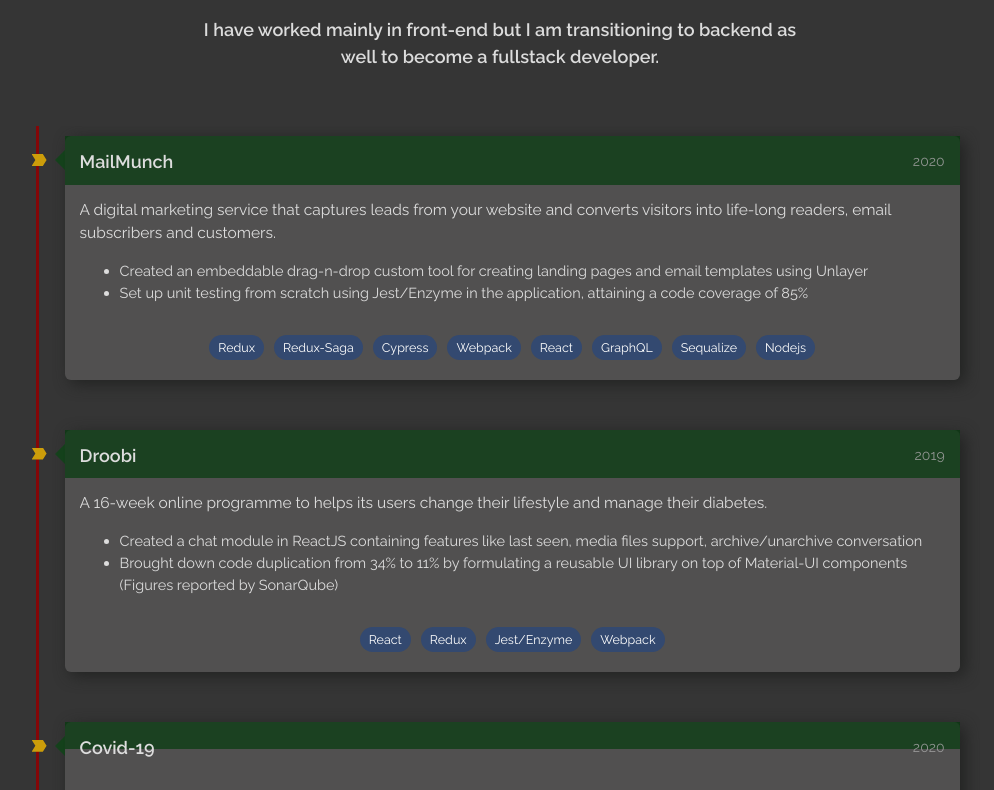
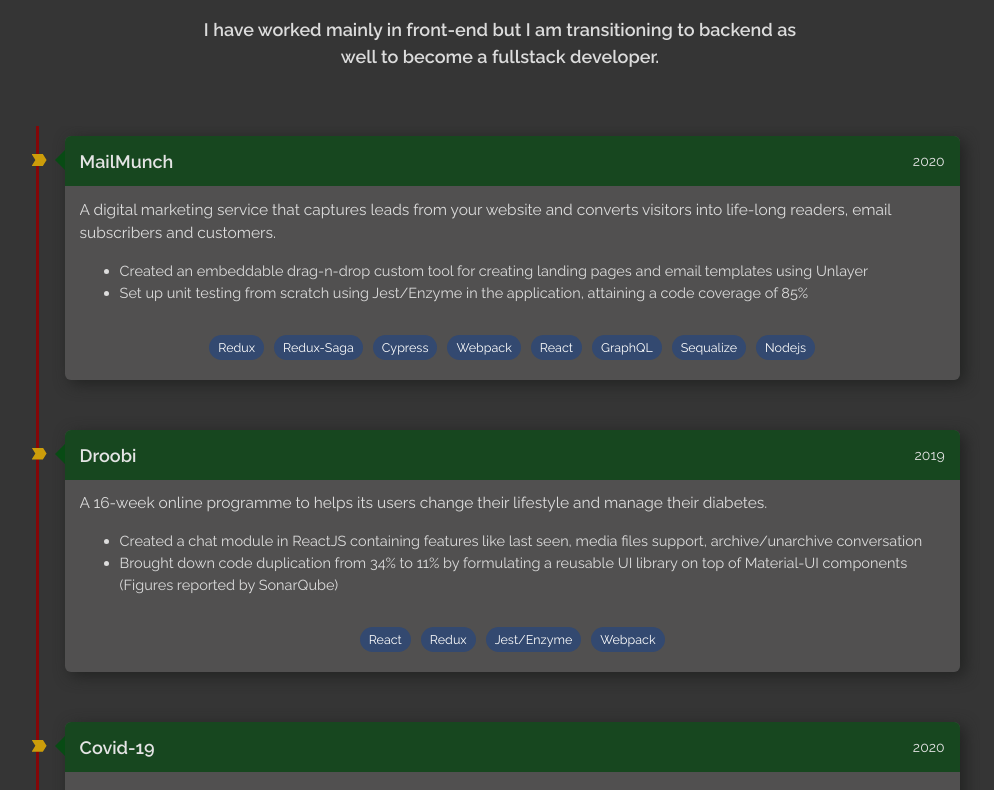
Before and after one commit to AbreezaSaleem/portfolio, a React (Create React App) app: page / in a window 1280 px wide. Shown: the part 2290-3080 px from the top of the page, without its empty margins (140-1134 px from the left). Built offline with nearby package versions, Linux system fonts and the light colour scheme.

Commit message:
project section style changes

```diff
--- a/src/styles/sections/projects.scss
+++ b/src/styles/sections/projects.scss
@@ -1,6 +1,6 @@
 $content-background-color: #5a5959c4;
-$content-background-top-color: #043a0db0;
-$title-shade: #dcdcdc;
+$content-background-top-color: #084613c7;
+$title-shade: #e4dfdf;
 $tag-shade: #19428c87;
 
 .projects-container {
@@ -90,9 +90,9 @@
   width: 0;
   z-index: 1;
   left: 25px;
-  border: medium solid #074812b0;
+  border: medium solid #054e12ed;
   border-width: 10px 10px 10px 0;
-  border-color: transparent #074812b0 transparent transparent;
+  border-color: transparent #054e12ed transparent transparent;
 }
 
 /* The actual content */
@@ -113,8 +113,10 @@
   top: 0;
   left: 0;
   width: 100%;
-  height: 20%;
+  height: 50px;
   background-color: $content-background-top-color;
+  border-top-left-radius: 6px;
+  border-top-right-radius: 6px;
 }
 
 /* Media queries - Responsive timeline on screens less than 600px wide */
@@ -161,12 +163,13 @@
   font-weight: 600;
   padding-bottom: 17px;
   z-index: 2;
+  color: #e4e4e4;
 }
 
 .year {
   font-size: 14px;
   z-index: 2;
-  color: #a0a0a0e0;
+  color: #e4e4e4;
 }
 
 .project-description {
```
